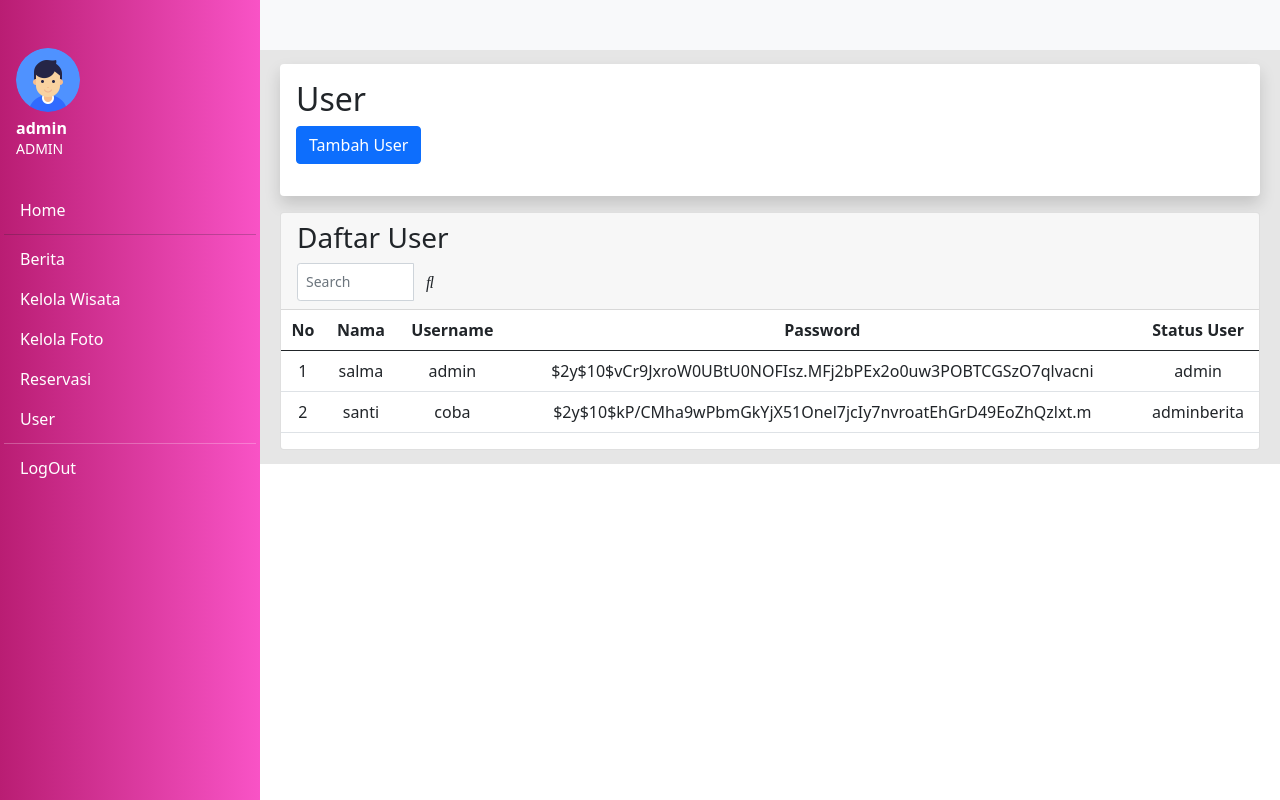
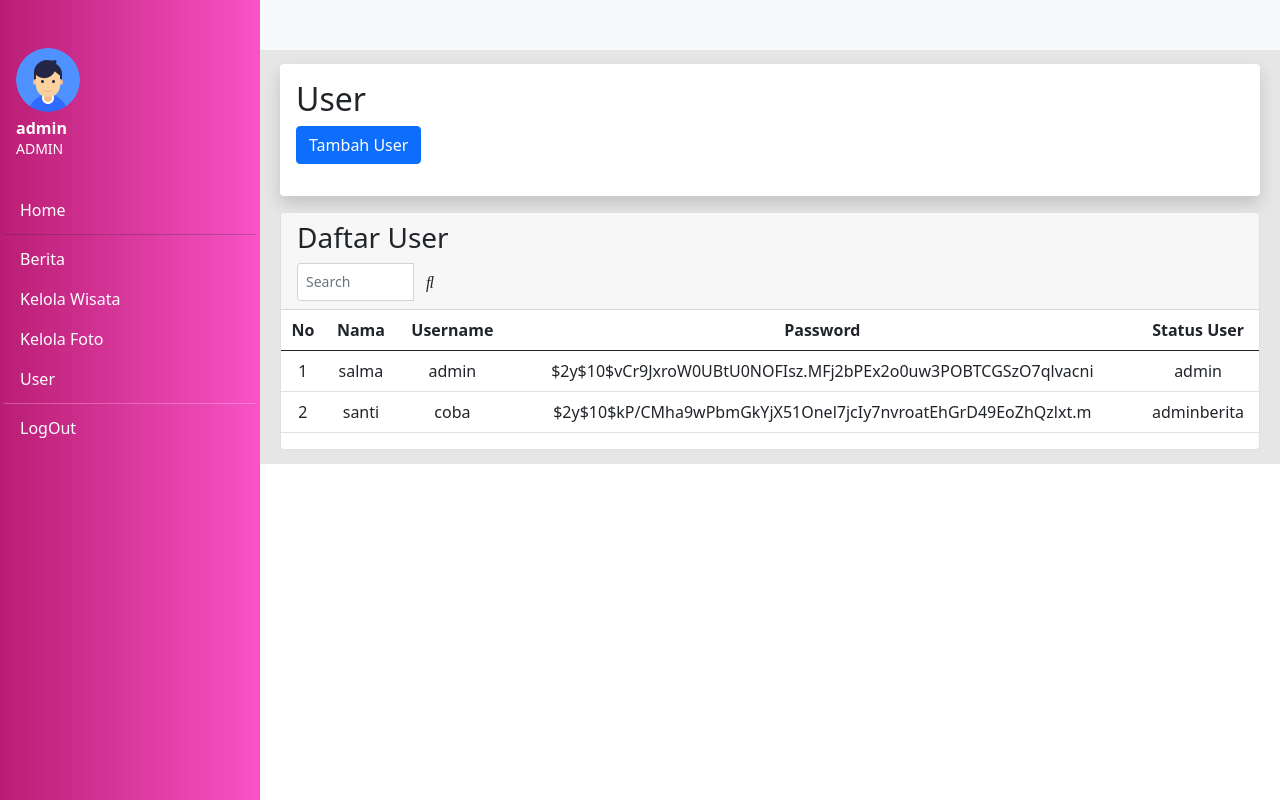
Before and after one commit to deasalsabilla/bukit-kunci, a PHP site: page /admin/menu/user/index.php in a window 1280 px wide. Run offline with PHP 8.4, Linux system fonts and the light colour scheme; a user stored in the database is signed in; data comes from the database, SQL or seed files in the repository; data that the repository does not hold is empty.

Commit message:
membuat off menu reservasi

```diff
--- a/admin/index.php
+++ b/admin/index.php
@@ -133,9 +133,9 @@ if (!isset($_SESSION['login'])) {
                             <i class="" aria-hidden="true"></i>Kelola Foto
                         </a>
 
-                        <a class="nav-link px-3" href="../../menu/reservasi/index.php">
+                        <!-- <a class="nav-link px-3" href="../../menu/reservasi/index.php">
                             <i class="" aria-hidden="true"></i>Reservasi
-                        </a>
+                        </a> -->
 
                         <a class="nav-link px-3" href="./menu/user/index.php">
                             <i class="" aria-hidden="true"></i>User
--- a/admin/menu/berita/index.php
+++ b/admin/menu/berita/index.php
@@ -129,9 +129,9 @@ session_start();
                                 <i class="" aria-hidden="true"></i>Kelola Foto
                             </a>
 
-                            <a class="nav-link px-3" href="../../menu/reservasi/index.php">
+                            <!-- <a class="nav-link px-3" href="../../menu/reservasi/index.php">
                                 <i class="" aria-hidden="true"></i>Reservasi
-                            </a>
+                            </a> -->
 
                             <a class="nav-link px-3" href="../../menu/user/index.php">
                                 <i class="" aria-hidden="true"></i>User
--- a/admin/menu/kelolafoto/index.php
+++ b/admin/menu/kelolafoto/index.php
@@ -130,9 +130,9 @@ session_start();
                             <i class="" aria-hidden="true"></i>Kelola Foto
                         </a>
 
-                        <a class="nav-link px-3" href="../../menu/reservasi/index.php">
+                        <!-- <a class="nav-link px-3" href="../../menu/reservasi/index.php">
                             <i class="" aria-hidden="true"></i>Reservasi
-                        </a>
+                        </a> -->
 
                         <a class="nav-link px-3" href="../../menu/user/index.php">
                             <i class="" aria-hidden="true"></i>User
--- a/admin/menu/kelolawisata/index.php
+++ b/admin/menu/kelolawisata/index.php
@@ -129,9 +129,9 @@ session_start();
                         <a class="nav-link px-3" href="../../menu/kelolafoto/index.php">
                             <i class="" aria-hidden="true"></i>Kelola Foto
                         </a>
-                        <a class="nav-link px-3" href="../../menu/reservasi/index.php">
+                        <!-- <a class="nav-link px-3" href="../../menu/reservasi/index.php">
                             <i class="" aria-hidden="true"></i>Reservasi
-                        </a>
+                        </a> -->
 
                         <a class="nav-link px-3" href="../../menu/user/index.php">
                             <i class="" aria-hidden="true"></i>User
--- a/admin/menu/user/index.php
+++ b/admin/menu/user/index.php
@@ -139,9 +139,9 @@ session_start();
                             <i class="" aria-hidden="true"></i>Kelola Foto
                         </a>
 
-                        <a class="nav-link px-3" href="../../menu/reservasi/index.php">
+                        <!-- <a class="nav-link px-3" href="../../menu/reservasi/index.php">
                             <i class="" aria-hidden="true"></i>Reservasi
-                        </a>
+                        </a> -->
 
                         <a class="nav-link px-3" href="../../menu/user/index.php">
                             <i class="" aria-hidden="true"></i>User
```
